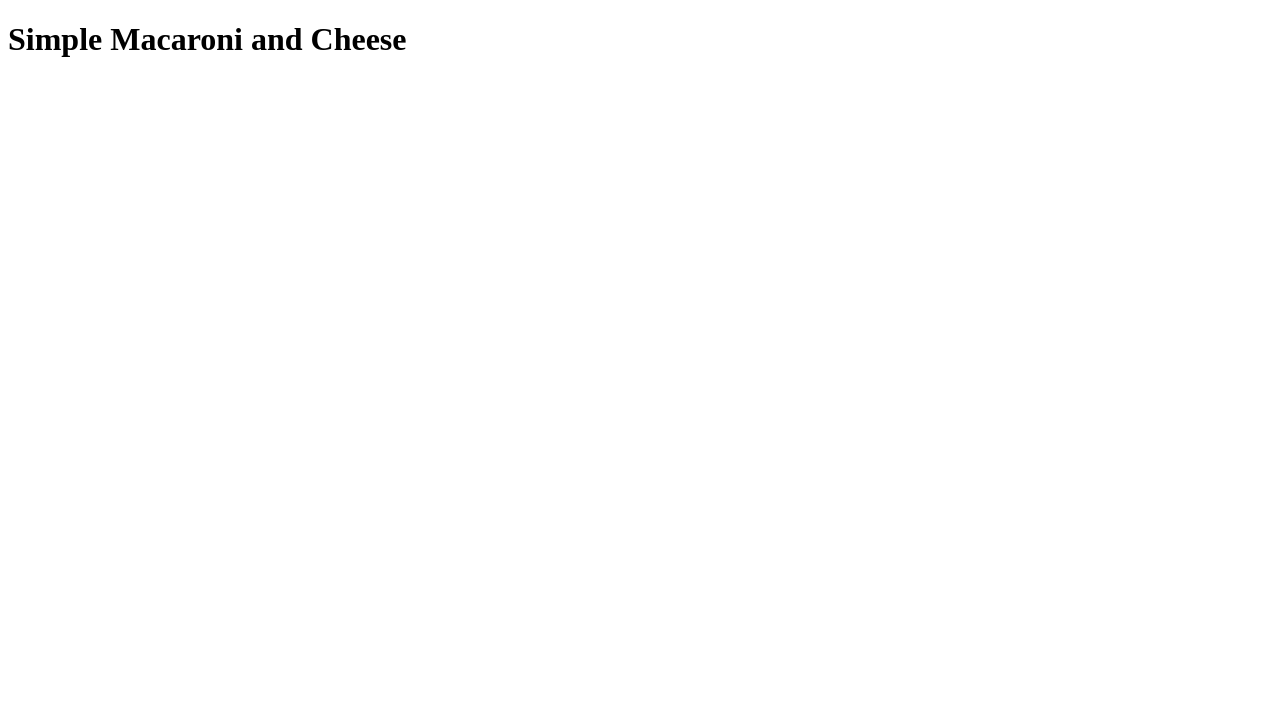
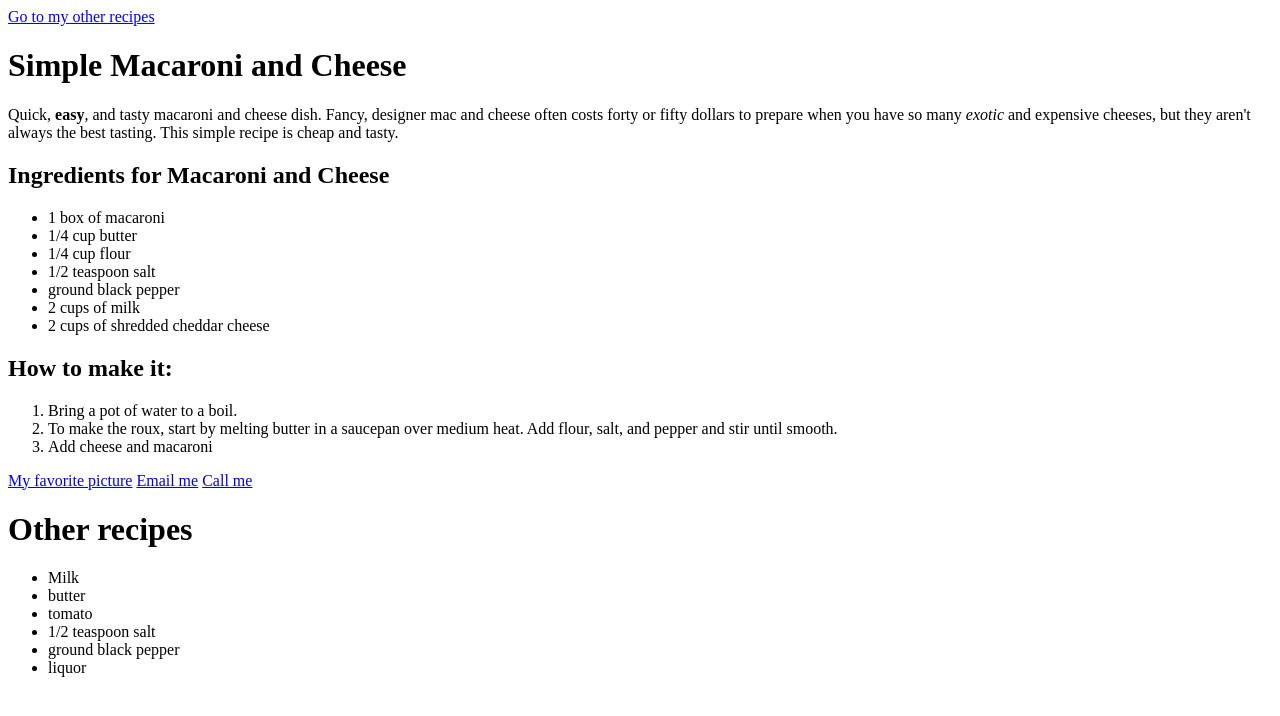
Before and after one commit to TeddyDiallo/winter2023_JS-CSS-HTML, a plain HTML site: page html-project-1/index.html in a window 1280 px wide. Drawn offline with Linux system fonts and the light colour scheme.

Commit message:
cheese recipe page

```diff
--- a/html-project-1/index.html
+++ b/html-project-1/index.html
@@ -5,6 +5,51 @@
         <title>Recipe</title>
     </head>
     <body>
+
+        <a href="#other-recipes">Go to my other recipes</a>
         <h1>Simple Macaroni and Cheese </h1>
+
+        <p> Quick, <b>easy</b>, and tasty macaroni and cheese dish.
+            Fancy, designer mac and cheese often costs forty
+            or fifty dollars to prepare when you have so many <i>exotic</i>
+            and expensive cheeses, but they aren't always the best
+            tasting. This simple recipe is cheap and tasty.
+        </p>
+
+        <h2>Ingredients for Macaroni and Cheese</h2>
+        <ul>
+            <li>1 box of macaroni</li>
+            <li>1/4 cup butter</li>
+            <li>1/4 cup flour</li>
+            <li>1/2 teaspoon salt</li>
+            <li>ground black pepper</li>
+            <li>2 cups of milk</li>
+            <li>2 cups of  shredded cheddar cheese</li>
+        </ul>
+
+        <h2>How to make it:</h2>
+        <ol>
+            <li>Bring a pot of water to a boil.</li>
+            <li>To make the roux, start by melting butter in a saucepan over
+                medium heat. Add flour, salt, and pepper and stir until smooth.
+            </li>
+            <li>Add cheese and macaroni</li>
+        </ol>
+
+        <a href="https://www.youtube.com/watch?v=cndko2lx-_Y&t=145s">My favorite picture</a>
+        <a href="mailto:teddydiallo99@gmail.com">Email me</a>
+        <a href="tel:..."> Call me</a>
+
+        <h1 id = "other-recipes"> Other recipes</h1>
+        <ul>
+            <li>Milk</li>
+            <li>butter</li>
+            <li>tomato</li>
+            <li>1/2 teaspoon salt</li>
+            <li>ground black pepper</li>
+            <li>liquor</li>
+        </ul>
+
+
     </body>
 </html>
```
